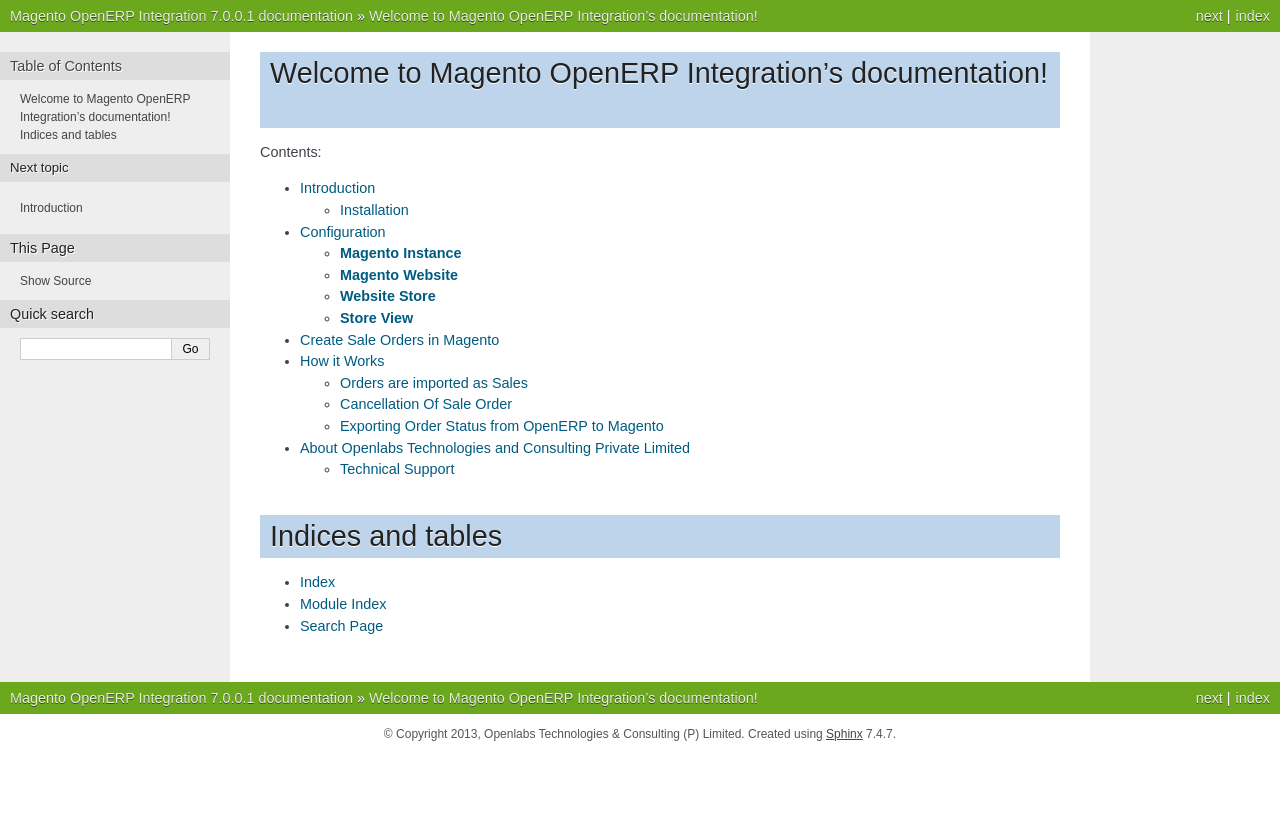
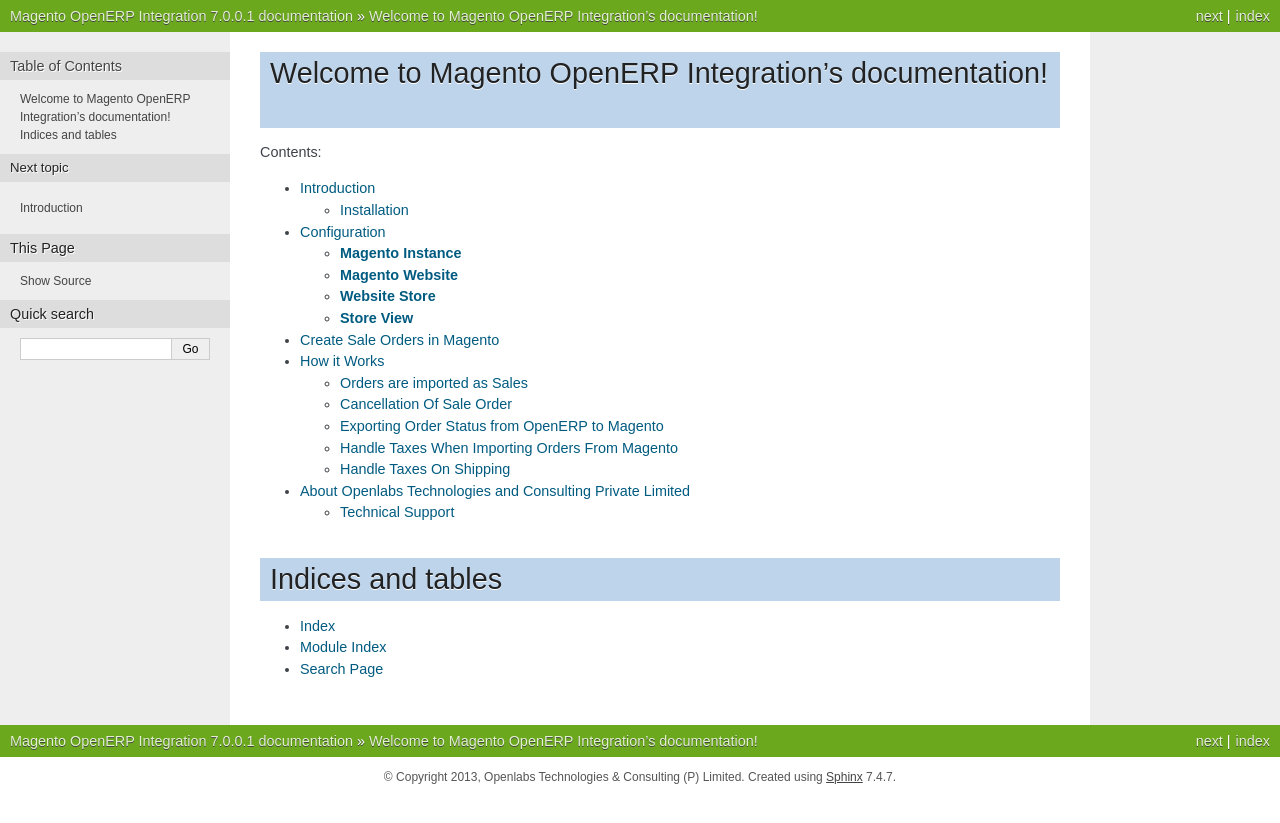
Before and after one commit to openlabs/magento_integration, a Sphinx documentation site: the page built from doc/source/index.rst, in a window 1280 px wide. Shown: the top 823 px of the page. Built offline with Sphinx 7.4.7, drawn with Linux system fonts in a browser that asks for light colours; formulas are drawn with MathJax 3; some of the changed lines change nothing that is shown.

Commit message:
Update documentation for handling taxes #2806
Review ID: 489001

```diff
--- a/doc/source/sale.rst
+++ b/doc/source/sale.rst
@@ -129,3 +129,57 @@
 
 .. note::
    This feature is currenctly available for Cancelled Orders
+
+
+Handle Taxes When Importing Orders From Magento
+------------------------------------------------
+
+Taxes are matched on openerp and magento using their rates. But there can be
+multiple taxes with same rates and hence lead to ambiguity.
+So a field is added to taxes in openerp which allows the user to tell the system
+that a tax can be used for rate matching with a tax on magento.
+
+See screenshot below:
+
+.. _openerp-tax:
+.. image:: _images/openerp_tax.png
+   :width: 800
+   :align: center
+
+The corresponding tax on magento can be seen in screenshot below:
+
+.. _magento-tax:
+.. image:: _images/magento_tax.png
+   :width: 800
+   :align: center
+
+Now, when an order placed on magento with `Magento Tax`_ is imported to openerp,
+the `OpenERP Tax`_ will be applied on the corresponding sale line in openerp. If
+no matching tax is found, then no tax is applied and a user can apply taxes if
+needed, later.
+
+.. note::
+   This feature works only for simple products as of now.
+
+
+Handle Taxes On Shipping
+------------------------
+
+Handling of taxes on shipping need an extra bit of configuration to be done.
+Tax on shipping has to be set as tax included in price because magento
+does not send the tax on shipping as a rate and calculating the rate from
+the amount almost always leads to mismatch of order totals due to rounding
+issues. Hence, the tax on shipping is set to be included in price to make
+sure order totals match and tax calculation done by openerp is assumed to
+be as close as possible to the tax calculation done by magento.
+See screenshot below:
+
+.. image:: _images/openerp-shipping-tax.png
+   :width: 800
+   :align: center
+
+Here details need to be set as highlighted in screenshot.
+
+.. note::
+   Make sure that only one tax has been set to be applied on magento
+   shipping.
```
Also changed, not shown: doc/source/_images/magento_tax.png (added), doc/source/_images/openerp-shipping-tax.png (added), doc/source/_images/openerp_tax.png (added).
